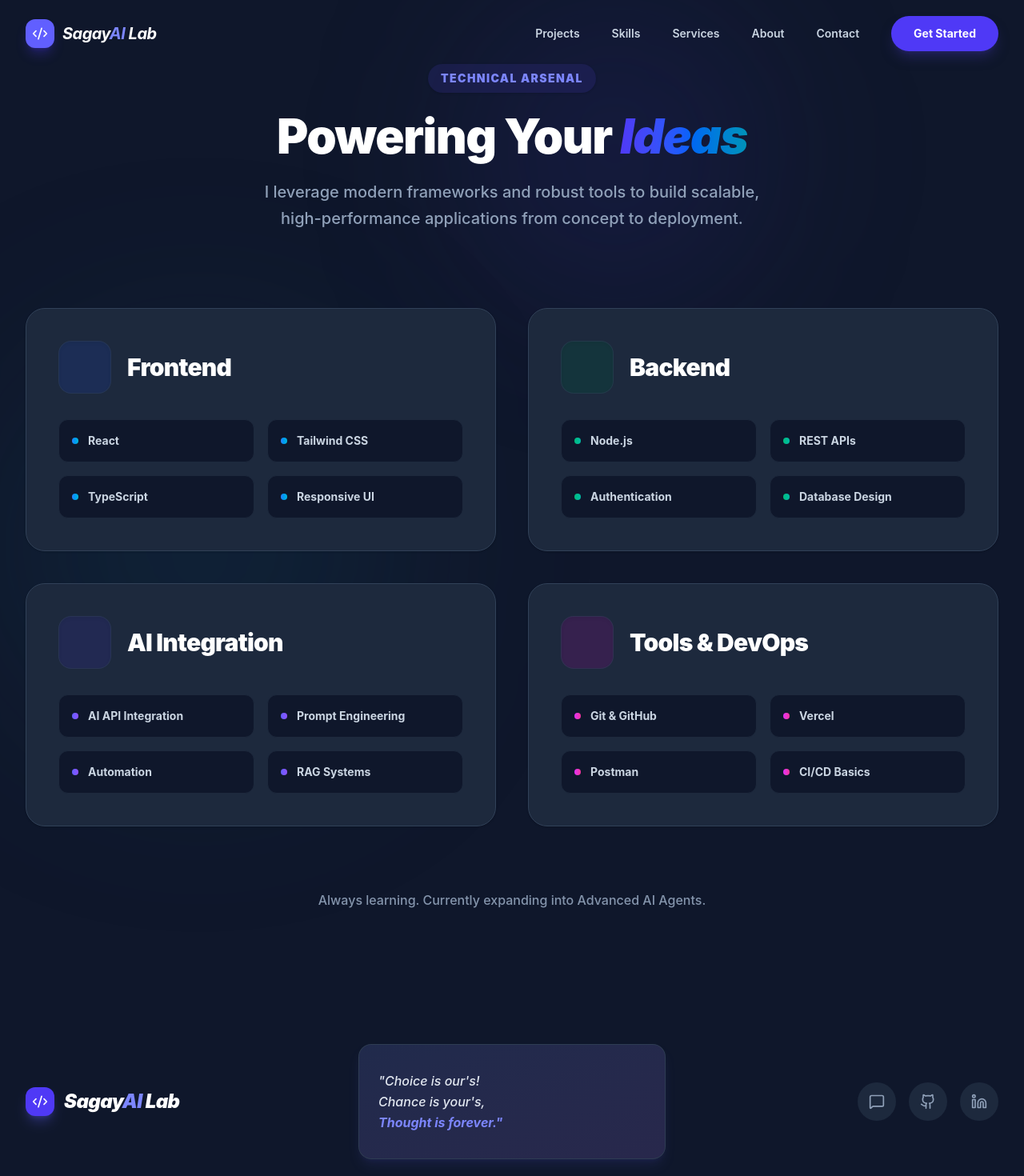
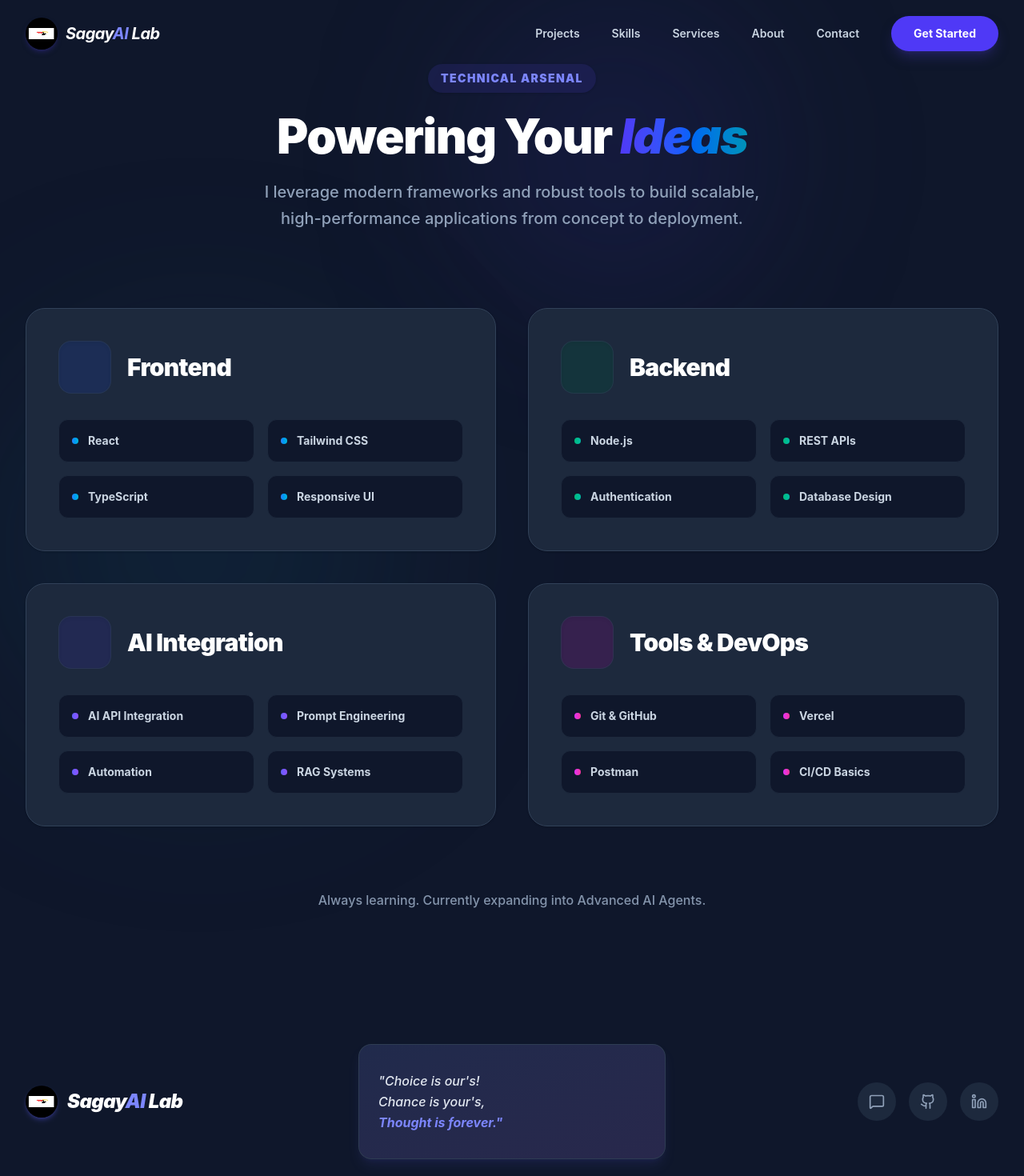
Before and after one commit to stalinSaga04/portfolio, a React (Vite) app: page /skills in a window 1280 px wide. Shown: the top 1470 px of the page at 80% size. Built offline with nearby package versions, Linux system fonts and the light colour scheme.

Commit message:
feat(logo): reinstate custom face logo in Navbar and Footer

```diff
--- a/src/components/Footer.jsx
+++ b/src/components/Footer.jsx
@@ -56,9 +56,11 @@ const Footer = () => {
                 <div className="grid grid-cols-1 md:grid-cols-3 gap-8 mb-12 items-center">
                     {/* Left: Logo */}
                     <div className="flex items-center gap-3 group cursor-pointer justify-center md:justify-start" onClick={() => window.scrollTo({ top: 0, behavior: 'smooth' })}>
-                        <div className="bg-indigo-600 rounded-xl p-2 group-hover:rotate-12 transition-transform duration-300 shadow-lg shadow-indigo-500/30">
-                            <Code2 className="w-5 h-5 text-white" />
-                        </div>
+                        <img
+                            src="/favicon.png"
+                            alt="SagayAI Lab"
+                            className="w-10 h-10 rounded-full group-hover:rotate-12 transition-all duration-500 shadow-md shadow-indigo-500/30"
+                        />
                         <span className="text-2xl font-black tracking-tight text-white italic">Sagay<span className="text-indigo-400">AI</span> Lab</span>
                     </div>
 
--- a/src/components/Navbar.jsx
+++ b/src/components/Navbar.jsx
@@ -27,9 +27,11 @@ const Navbar = () => {
             <div className="max-w-7xl mx-auto px-4 sm:px-6 lg:px-8">
                 <div className="flex justify-between items-center">
                     <Link to="/" className="flex items-center gap-2.5 group cursor-pointer" onClick={() => window.scrollTo({ top: 0, behavior: 'smooth' })}>
-                        <div className="bg-indigo-600 dark:bg-indigo-500 rounded-xl p-2 group-hover:rotate-12 transition-transform duration-300 shadow-lg shadow-indigo-600/30">
-                            <Code2 className="w-5 h-5 text-white" />
-                        </div>
+                        <img
+                            src="/favicon.png"
+                            alt="SagayAI Lab"
+                            className="w-10 h-10 rounded-full group-hover:rotate-12 transition-all duration-500 shadow-md shadow-indigo-200 dark:shadow-indigo-900/50"
+                        />
                         <span className="text-xl font-bold tracking-tight text-slate-900 dark:text-white italic">Sagay<span className="text-indigo-600 dark:text-indigo-400">AI</span> Lab</span>
                     </Link>
 
```
